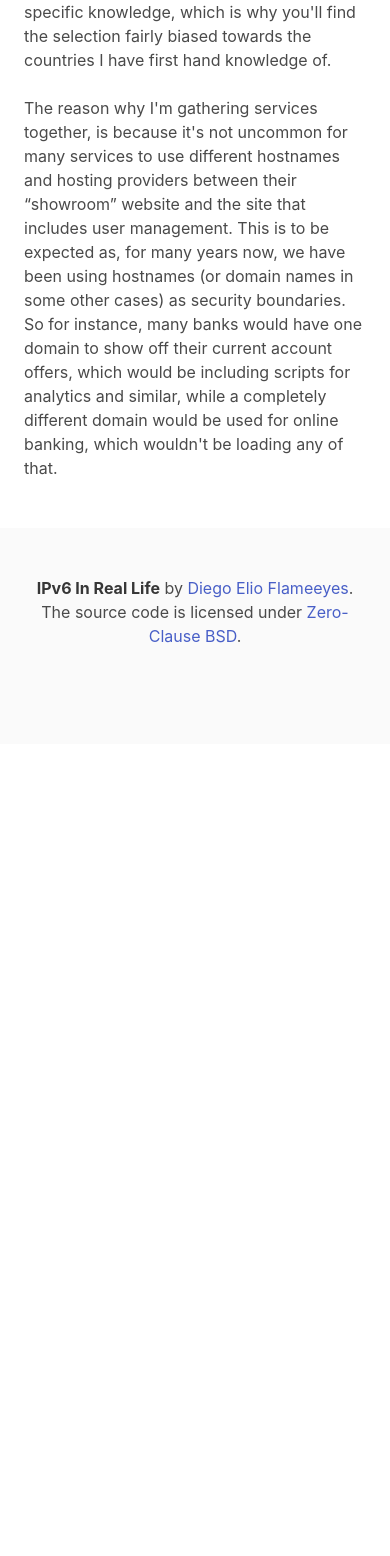
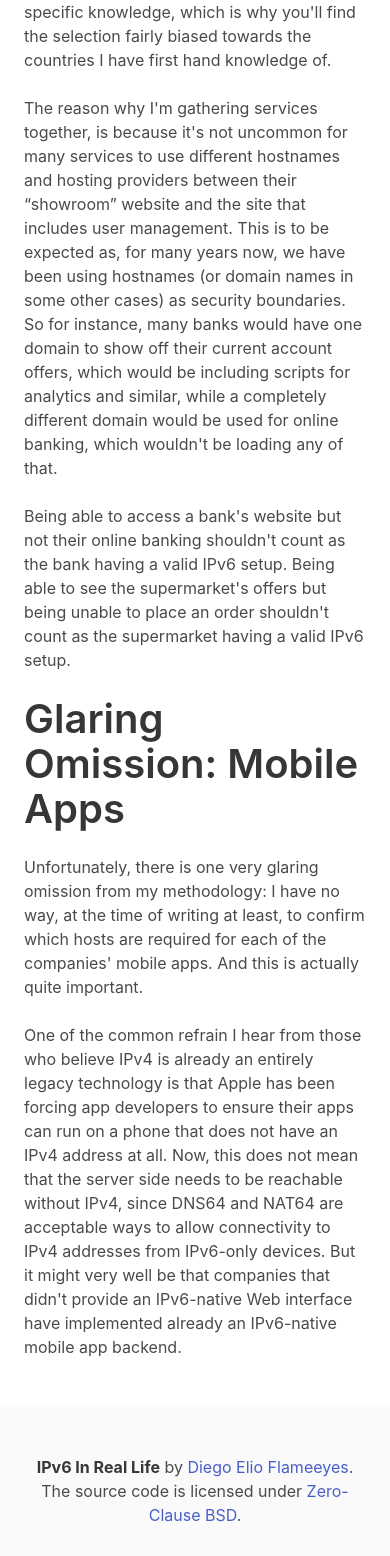
Before and after one commit to Flameeyes/ipv6-in-real-life-frontend, a Next.js app: page /about in a window 390 px wide. Shown: the part 1186-2742 px from the top of the page. Before the commit the page ends 1930 px from the top, so only its background shows below. Built offline with nearby package versions, Linux system fonts and the light colour scheme.

Commit message:
Add some more details about the mobile app omission.

```diff
--- a/src/app/about/page.tsx
+++ b/src/app/about/page.tsx
@@ -54,7 +54,6 @@ export default function About() {
         </div>
 
         <div className="block">
-
           The reason why I&apos;m gathering services together, is because it&apos;s not
           uncommon for many services to use different hostnames and hosting
           providers between their “showroom” website and the site that includes
@@ -65,6 +64,30 @@ export default function About() {
           scripts for analytics and similar, while a completely different domain
           would be used for online banking, which wouldn&apos;t be loading any of that.
         </div>
+
+        <div className="block">
+          Being able to access a bank&apos;s website but not their online banking shouldn&apos;t
+          count as the bank having a valid IPv6 setup. Being able to see the supermarket's
+          offers but being unable to place an order shouldn&apos;t count as the supermarket
+          having a valid IPv6 setup.
+        </div>
+
+        <h2 className="title is-2">Glaring Omission: Mobile Apps</h2>
+        <div className="block">
+          Unfortunately, there is one very glaring omission from my methodology: I have no way,
+          at the time of writing at least, to confirm which hosts are required for each of the
+          companies&apos; mobile apps. And this is actually quite important.
+        </div>
+
+        <div className="block">
+          One of the common refrain I hear from those who believe IPv4 is already an entirely
+          legacy technology is that Apple has been forcing app developers to ensure their apps
+          can run on a phone that does not have an IPv4 address at all. Now, this does not mean
+          that the server side needs to be reachable without IPv4, since DNS64 and NAT64 are
+          acceptable ways to allow connectivity to IPv4 addresses from IPv6-only devices. But it
+          might very well be that companies that didn't provide an IPv6-native Web interface have
+          implemented already an IPv6-native mobile app backend.
+        </div>
       </div>
     </section >
   )
```
